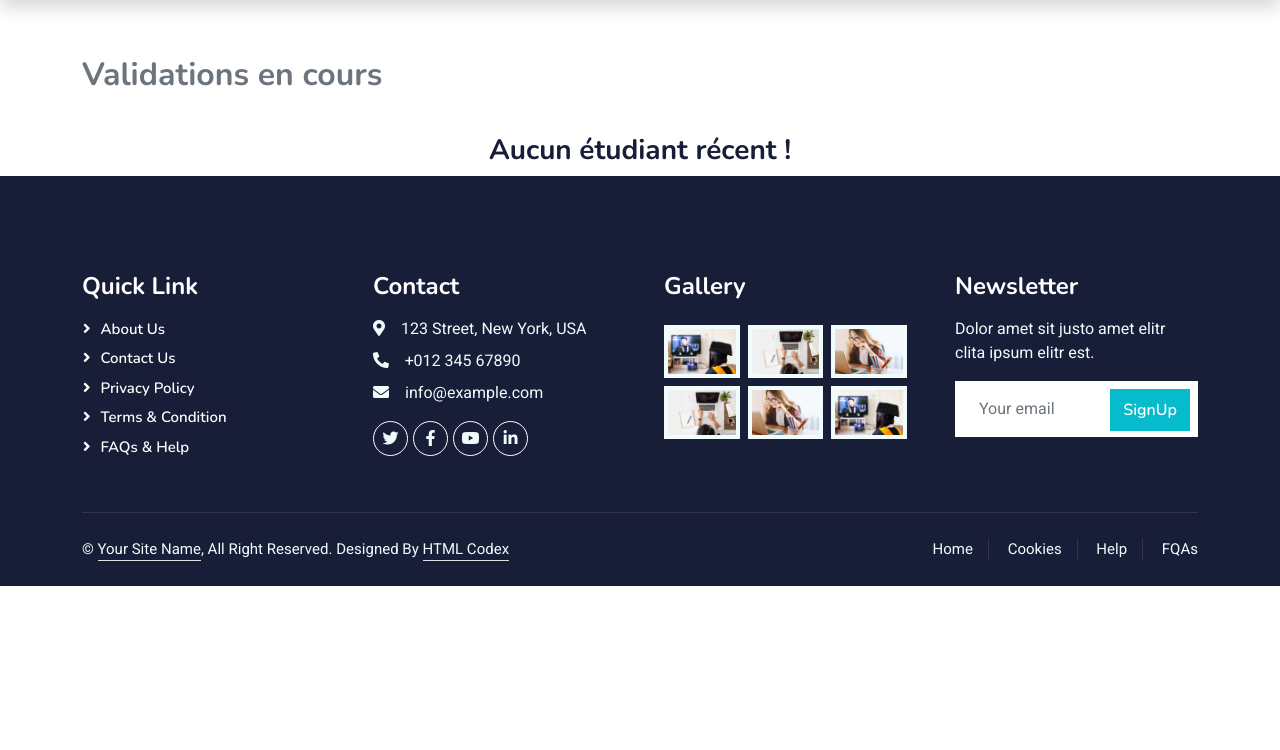
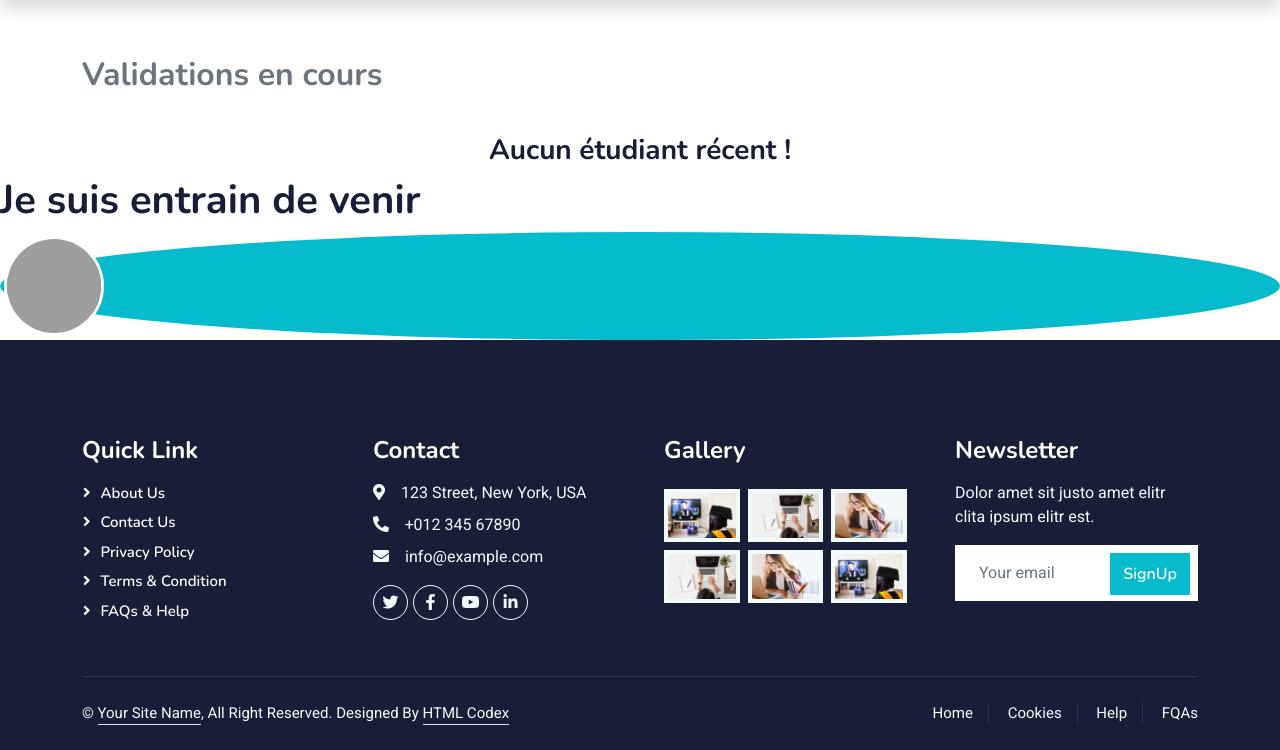
Before and after one commit to Aaron-KASONGO/katele-app, a Django app: page /student-invalidated in a window 1280 px wide. Shown: the part 106-856 px from the top of the page. Before the commit the page ends 692 px from the top, so only its background shows below. Run offline with Django 4.2, Linux system fonts and the light colour scheme; the visitor is signed in with stand-in values (Sample User, id 1); data that the repository does not hold is empty; some libraries are stand-ins or nearby versions; grey boxes are pictures that could not be loaded.

Commit message:
adding profile html

```diff
--- a/requirements.txt
+++ b/requirements.txt
@@ -0,0 +1,4 @@
+asgiref==3.7.2
+Django==4.2.6
+sqlparse==0.4.4
+tzdata==2023.3
--- a/tranfertApp/templates/transfertApp/invalidatedEtudiants.html
+++ b/tranfertApp/templates/transfertApp/invalidatedEtudiants.html
@@ -29,4 +29,5 @@
 
     </div>
 </div>
+{% include "transfertApp/profile_include.html" %}
 {% endblock content %}
--- /dev/null
+++ b/tranfertApp/templates/transfertApp/profile_include.html
@@ -0,0 +1,8 @@
+<div>
+    <h1>Je suis entrain de venir</h1>
+    <div width="100px">
+        <div class="bg-primary p-1 rounded-circle d-block">
+            <img class="img-fluid rounded-circle border border-3 border-white" style="width: 100px;height: 100px;object-fit: cover;" src="https://imgs.search.brave.com/yvRBUhRHqnvduiPqz0JOch9bKzpikLre4ZcLLnqrH5Y/rs:fit:860:0:0/g:ce/aHR0cHM6Ly9zdGF0/aWMudGhlbm91bnBy/b2plY3QuY29tL3Bu/Zy83NzA3OTctMjAw/LnBuZw" alt="avatar">
+        </div>
+    </div>
+</div>
```
